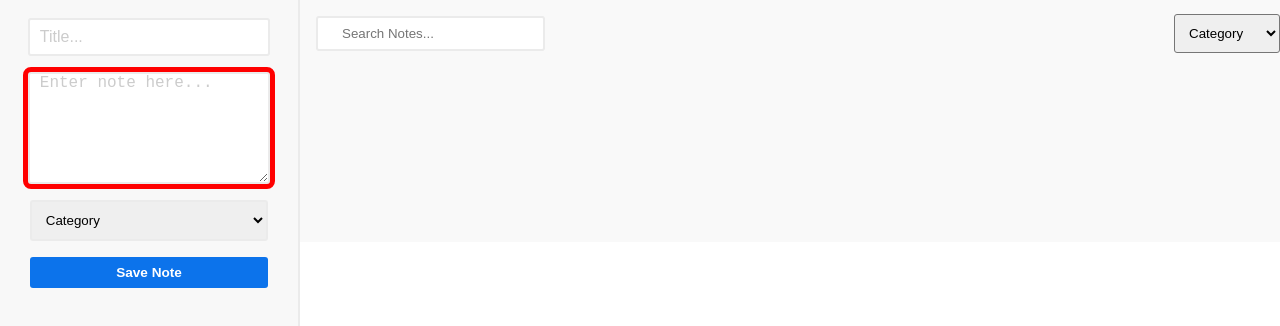
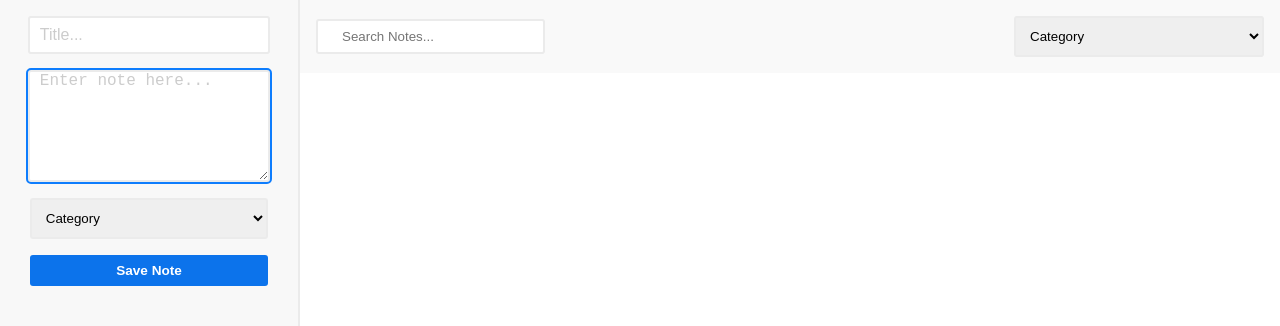
Before and after one commit to AndrewTownsley/React-Note-App, a React (Create React App) app: page / in a window 1280 px wide. Shown: the top 326 px of the page. Built offline with nearby package versions, Linux system fonts and the light colour scheme; the HTML template or start-up script is replaced by a standard one.

Commit message:
Category now sets color for note category tag.  Need to find colors that fit the theme.;

```diff
--- a/src/App.css
+++ b/src/App.css
@@ -26,6 +26,7 @@
   --border-gray: 2px solid rgb(235, 235, 235);
   --border-rad: 3px;
   --box-shd: 0px 1px 6px 0px rgba(119, 119, 119, 0.2);
+  --input-outline: 2px solid #0e7dfd;
 }
 
 .App {
@@ -37,6 +38,11 @@ h3 {
   font-size: 1rem;
 }
 
+select:focus,
+input:focus {
+  outline: var(--input-outline);
+}
+
 /* ------------------------------ Sidebar */
 
 .sidebar {
@@ -46,30 +52,10 @@ h3 {
   overflow-y: auto;
 }
 
-.note-search {
-  background-color: var(--bg-primary);
-  display: flex;
-  /* flex-direction: column; */
-  justify-content: space-between;
-  align-items: center;
-}
-.note-search input {
-  padding: 0.5rem 1.5rem;
-  margin: 1rem;
-  border-radius: var(--border-rad);
-  border: none;
-  border: var(--border-gray);
-}
-
-.note-search input:focus {
-  border: var(--border-gray);
-  outline: none;
-}
-
 .note-input {
   max-width: 100%;
   margin: 0 0 0.5rem 0;
-  padding: 1.1rem 0;
+  padding: 1rem 0;
   display: flex;
   flex-direction: column;
   align-items: center;
@@ -84,11 +70,11 @@ h3 {
   border-radius: var(--border-rad);
   margin-bottom: 1rem;
   font-size: 1rem;
-  color: rgb(204, 204, 204);
+  color: var(--font-main-clr);
 }
 
 .note-input input:focus {
-  border: 5px solid red;
+  outline: var(--input-outline);
 }
 
 .note-input input::placeholder,
@@ -103,8 +89,8 @@ h3 {
   border-radius: var(--border-rad);
   background-color: #fff;
   border: var(--border-gray);
-  color: rgb(204, 204, 204);
   outline: none;
+  color: var(--font-main-clr);
 }
 
 .note-input textarea::placeholder {
@@ -112,7 +98,7 @@ h3 {
 }
 
 .note-input textarea:focus {
-  outline: 5px solid red;
+  outline: var(--input-outline);
 }
 
 .note-input select {
@@ -120,17 +106,18 @@ h3 {
   width: 80%;
   border: var(--border-gray);
   outline: none;
+  padding: 10px;
+  border-radius: var(--border-rad);
+}
+
+.note-input select:focus {
+  outline: var(--input-outline);
 }
 
 .note-input-footer {
   display: flex;
   flex-direction: column;
   justify-content: space-between;
-}
-
-.note-input-select {
-  padding: 10px;
-  border-radius: var(--border-rad);
 }
 
 .save-btn {
@@ -188,9 +175,33 @@ h3 {
 .notes-list {
   background-color: var(--bg-primary);
   display: grid;
-  grid-template-rows: 175px;
-  grid-template-columns: repeat(auto-fit, minmax(250px, 1fr));
+  /* grid-template-rows: 175px; */
+  grid-template-columns: repeat(auto-fit, minmax(200px, 350px));
   gap: 0.5rem;
+}
+
+.note-search {
+  background-color: var(--bg-primary);
+  display: flex;
+  justify-content: space-between;
+  align-items: center;
+  padding: 1rem;
+  /* margin: 2rem; */
+}
+.note-search input {
+  padding: 0.5rem 1.5rem;
+  /* margin: 1rem; */
+  border-radius: var(--border-rad);
+  border: none;
+  border: var(--border-gray);
+}
+
+.note-input-select {
+  border: var(--border-gray);
+  width: 250px;
+  padding: 10px;
+  border-radius: var(--border-rad);
+  outline: none;
 }
 
 .note {
@@ -216,10 +227,10 @@ h3 {
   background-color: var(--note-hover);
   box-shadow: 0px 1px 6px 1px rgba(119, 119, 119, 0.25);
 }
-
+/*
 .note h5 {
   color: var(--category-clr);
-}
+} */
 
 .note p {
   color: var(--font-second-clr);
@@ -255,3 +266,19 @@ h3 {
 .pin-icon:hover {
   background-color: var(--icon-hover);
 }
+
+.Important {
+  color: red;
+}
+
+.Work {
+  color: yellow;
+}
+
+.Personal {
+  color: blue;
+}
+
+.School {
+  color: purple;
+}
--- a/src/App.js
+++ b/src/App.js
@@ -69,6 +69,7 @@ useEffect(() => {
   // setTitleState(false);
 }, [notesArray])
 
+
   return (
     <div className="App">
         <SideBar
--- a/src/components/Note.jsx
+++ b/src/components/Note.jsx
@@ -2,7 +2,7 @@ import { MdDeleteForever } from 'react-icons/md'
 import { RiPushpin2Line } from 'react-icons/ri';
 
 
-const Note = ({titleState, note, savePinnedNote, Note, deleteNote, pinNote, setPinNote, pinnedNotesArray, setPinnedNotesArray, handlePinNote}) => {
+const Note = ({titleState, note, Note, deleteNote, pinNote, setPinNote, pinnedNotesArray, handlePinNote}) => {
 
 
 
@@ -14,7 +14,7 @@ const Note = ({titleState, note, savePinnedNote, Note, deleteNote, pinNote, setP
             </div>
             <p>{note.text.substring(0, 50)}</p>
             <div className="note-footer">
-              <h5>{note.category}</h5>
+              <h5 className={note.category}>{note.category}</h5>
               <p>{note.date}</p>
               <MdDeleteForever className="delete-btn" onClick={() => deleteNote(note.id)}/>
             </div>
```
